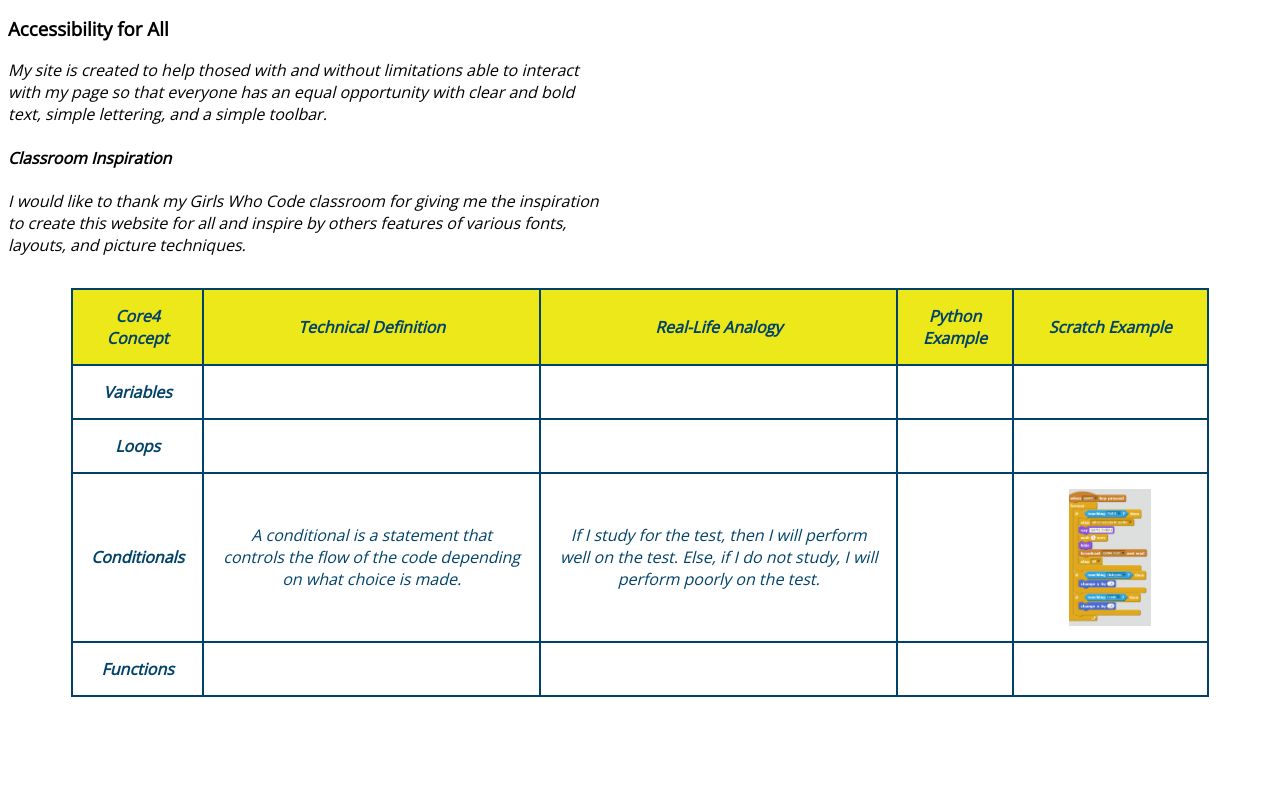
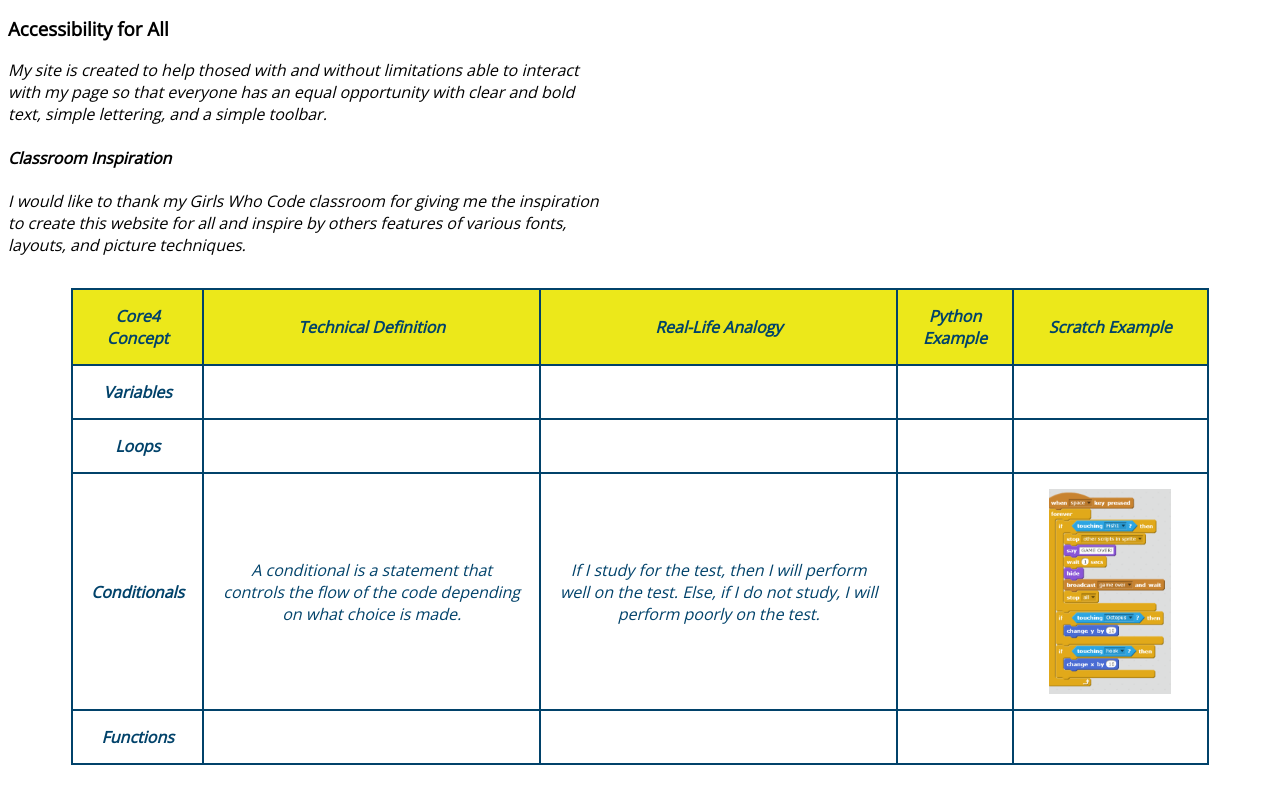
Before and after one commit to angelinakuo/angelinakuo.github.io, a plain HTML site: page index.html in a window 1280 px wide. Shown: the part 1256-2045 px from the top of the page. Before the commit the page ends 1977 px from the top, so only its background shows below. Drawn offline with nearby package versions, Linux system fonts and the light colour scheme.

Commit message:
Update index.html

```diff
--- a/index.html
+++ b/index.html
@@ -117,7 +117,7 @@ document.getElementsByClassName("mySlides");
         on the test. Else, if I do not study, I will perform poorly
         on the test. </td>
         <td> </td>
-        <td> <img src= "scratchconditionals.PNG" align = "middle" style="width:50%"> </td>
+        <td> <img src= "scratchconditionals.PNG" align = "middle" style="width:75%"> </td>
       </tr>
 
       <!-- Fill in the row for Functions -->
```
